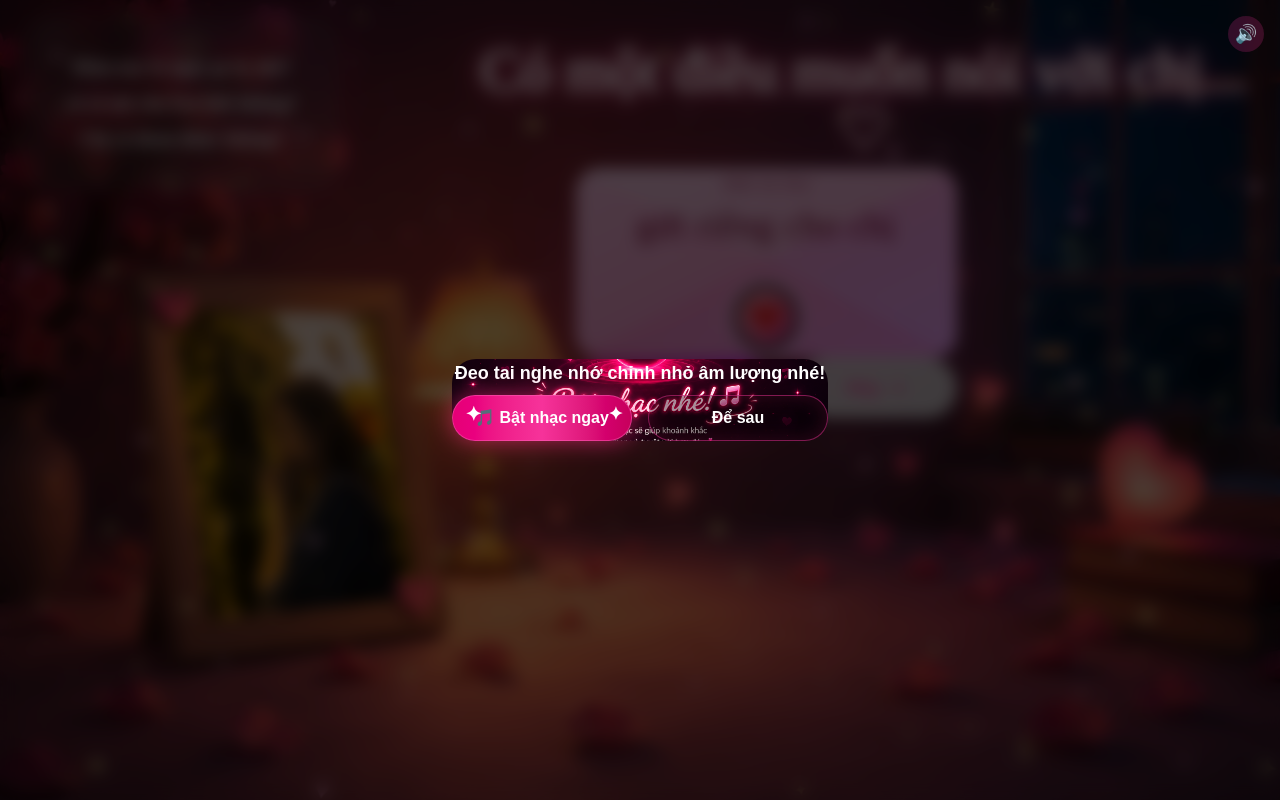
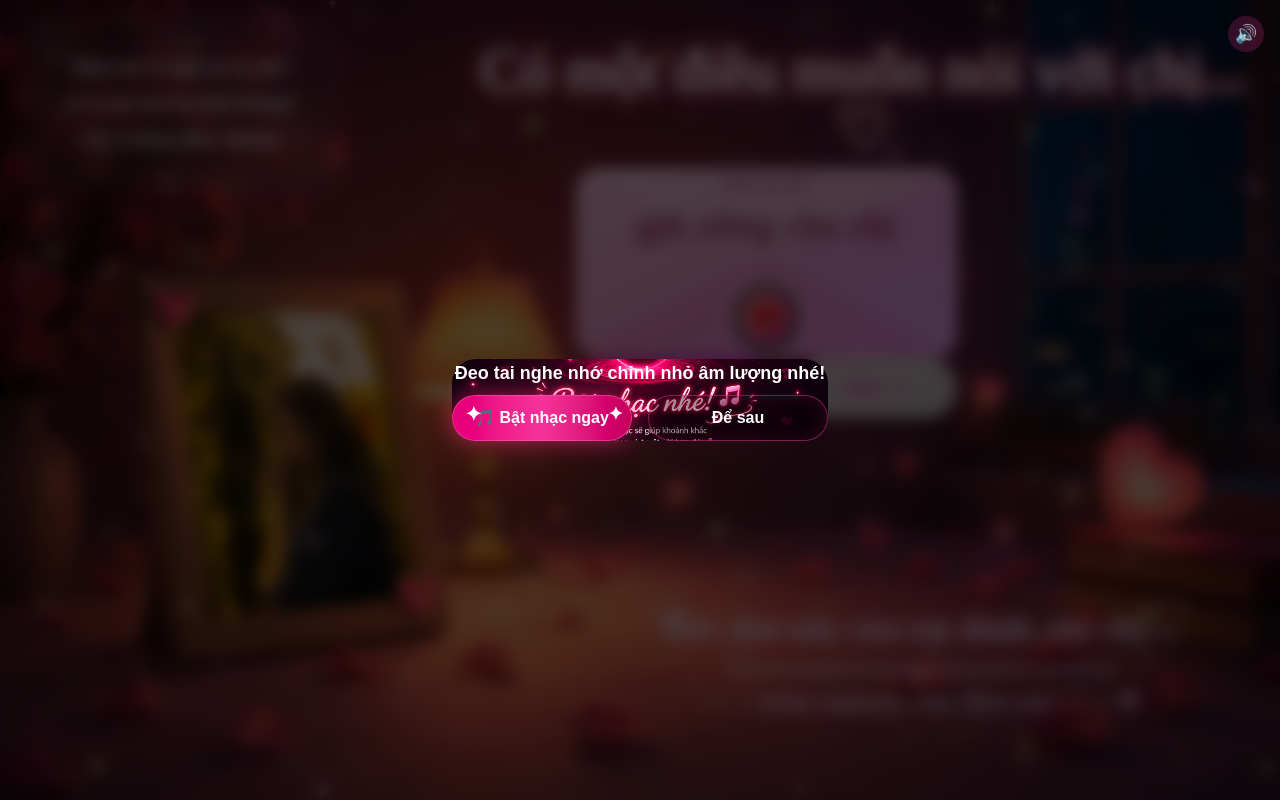
Before and after one commit to Soi-Siberia-IT/AiVuong, a Next.js app: page / in a window 1280 px wide. Built offline with nearby package versions, Linux system fonts and the light colour scheme.

Commit message:
update UI Page chu Done

```diff
--- a/app/(client)/page.tsx
+++ b/app/(client)/page.tsx
@@ -1,37 +1,7 @@
-
-// import BirthdayPage from "@/components/BirthdayPage";
-// import BirthdayQuoteCard from "@/components/birthdayQuoteCard";
-// import HeartRandom from "@/components/heartRandom";
-// import UsePopup from "@/components/popup/usePopup";
-// import TextNeon from "@/components/text/textNeon";
-// import MoThu from "@/components/thungo/thungo";
-
-// const TrangChu = () => {
-//     return (
-//         <div className="relative h-dvh w-full overflow-hidden bg-[url('/BgMobi.png')] bg-cover bg-center lg:bg-[url('/bg.2.png')] lg:bg-cover lg:bg-center">
-//             <HeartRandom />
-//             <div className="absolute z-20 left-[10%] lg:left-[2%] lg:top-[2%] ">
-//                 <BirthdayQuoteCard />
-//             </div>
-
-//             <div className="absolute z-9 left-[-12] bottom-[-60] lg:left-[48%] lg:bottom-0 h-[200px] w-[440px] lg:bottom-3  lg:w-[500] lg:h-[273] bg-[url('/content.png')] bg-cover bg-center border-2 border-pink-300/0" />
-
-//             <UsePopup />
-//             <div className="absolute lg:top-[5%] lg:left-[35%] top-[20%] left-0">
-//                 <TextNeon />
-//             </div>
-//             <div>
-//                 <BirthdayPage />
-//             </div>
-//         </div>
-//     );
-// };
-
-// export default TrangChu;
-
 import BirthdayPage from "@/components/BirthdayPage";
 import BirthdayQuoteCard from "@/components/birthdayQuoteCard";
 import HeartRandom from "@/components/heartRandom";
+import LetterHeader from "@/components/letteHeader";
 import UsePopup from "@/components/popup/usePopup";
 import TextNeon from "@/components/text/textNeon";
 
@@ -44,7 +14,10 @@ const TrangChu = () => {
                 <BirthdayQuoteCard />
             </div>
 
-            <div className="absolute hidden z-[9] left-1/2 bottom-[-45px] h-[170px] w-[105%] max-w-[440px] -translate-x-1/2 bg-[url('/content.png')] bg-cover bg-center lg:left-[48%] lg:bottom-3 lg:h-[273px] lg:w-[500px] lg:translate-x-0" />
+            {/* <div className="absolute hidden lg:block z-[9] left-1/2 bottom-[-45px] h-[170px] w-[105%] max-w-[440px] -translate-x-1/2 bg-[url('/content.png')] bg-cover bg-center lg:left-[48%] lg:bottom-3 lg:h-[273px] lg:w-[500px] lg:translate-x-0" /> */}
+            <div className="absolute sm:left-[50%] sm:bottom-[8%] bottom-[29%]">
+                <LetterHeader />
+            </div>
 
             <UsePopup />
 
--- /dev/null
+++ b/components/letteHeader.tsx
@@ -0,0 +1,32 @@
+export default function LetterHeader() {
+    return (
+        <div className=" w-full max-w-[720px] px-6 py-5 text-pink-200">
+            {/* icon máy bay */}
+            <div className="absolute left-2 top-2 text-5xl rotate-[-12deg]">♡</div>
+            <div className="absolute left-5 top-4 text-4xl rotate-[-20deg]">✈</div>
+
+            {/* tim nhỏ */}
+            <div className="absolute left-20 top-14 text-3xl">♡</div>
+
+            {/* tim phải */}
+            <div className="absolute right-3 top-3 text-5xl rotate-[8deg]">♡</div>
+            <div className="absolute right-12 top-16 text-sm">✦</div>
+
+            {/* text chính */}
+            <h1 className="relative text-center font-[cursive] text-[24px] sm:text-[32px] font-semibold tracking-wide drop-shadow-[0_0_8px_#f9a8d4]">
+                Bức thư này của em dành cho chị....
+            </h1>
+
+            {/* gạch chân */}
+            <div className="relative mx-auto sm:mt-2 sm:h-5 w-[75%] sm:block hidden">
+                <div className="absolute left-0 top-1/2 h-[3px] w-full -translate-y-1/2 rounded-full bg-pink-200 shadow-[0_0_8px_#f9a8d4]" />
+                <div className="absolute left-[47%] top-0 text-3xl leading-none">ↄ</div>
+            </div>
+
+            {/* dòng phụ */}
+            <p className="hidden sm:block mt-2 text-center font-[cursive] text-[15px] sm:text-xl font-semibold tracking-widest drop-shadow-[0_0_6px_#f9a8d4]">
+                — — from someone who likes you — — ❤
+            </p>
+        </div>
+    );
+}
```
